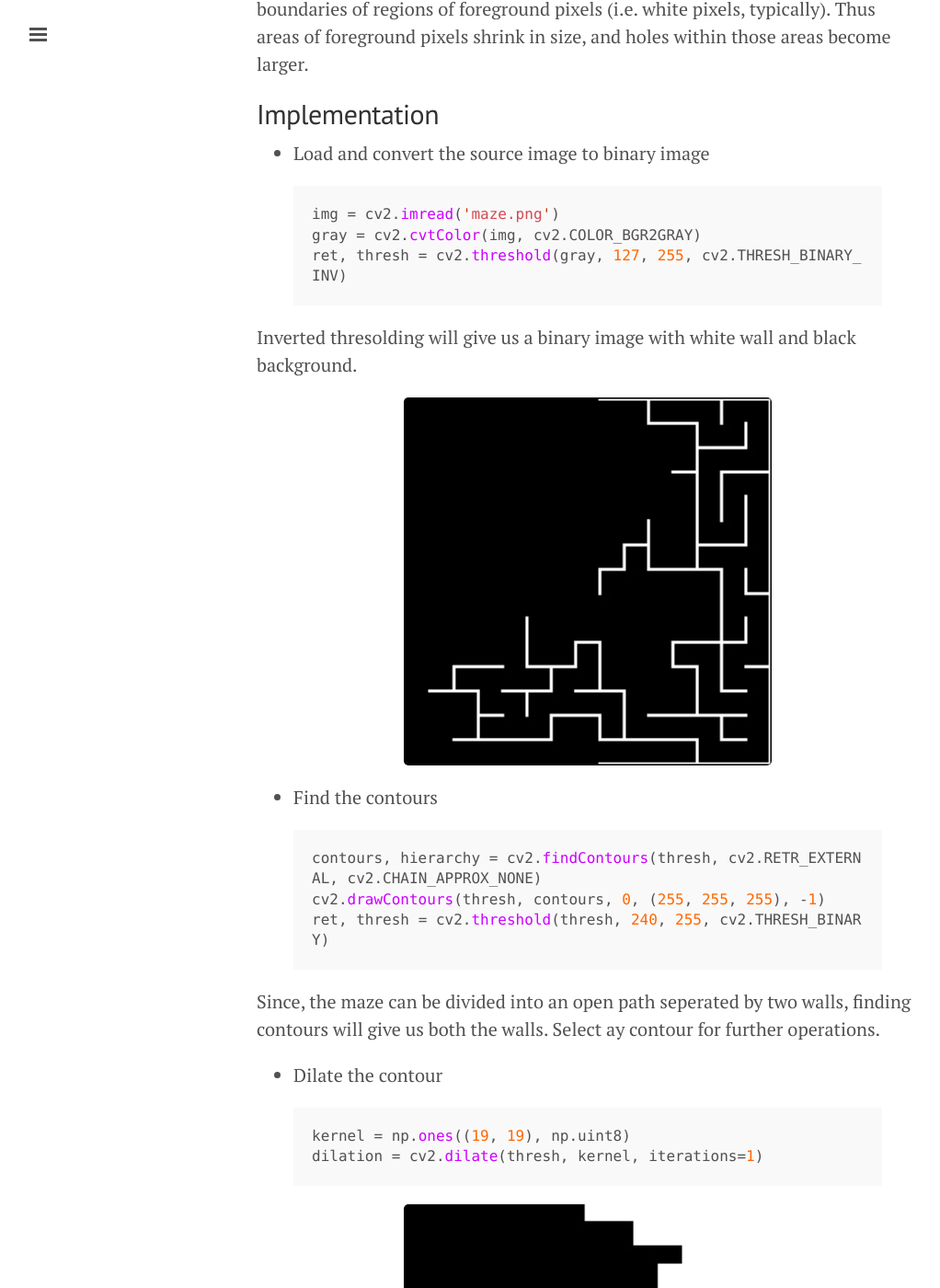
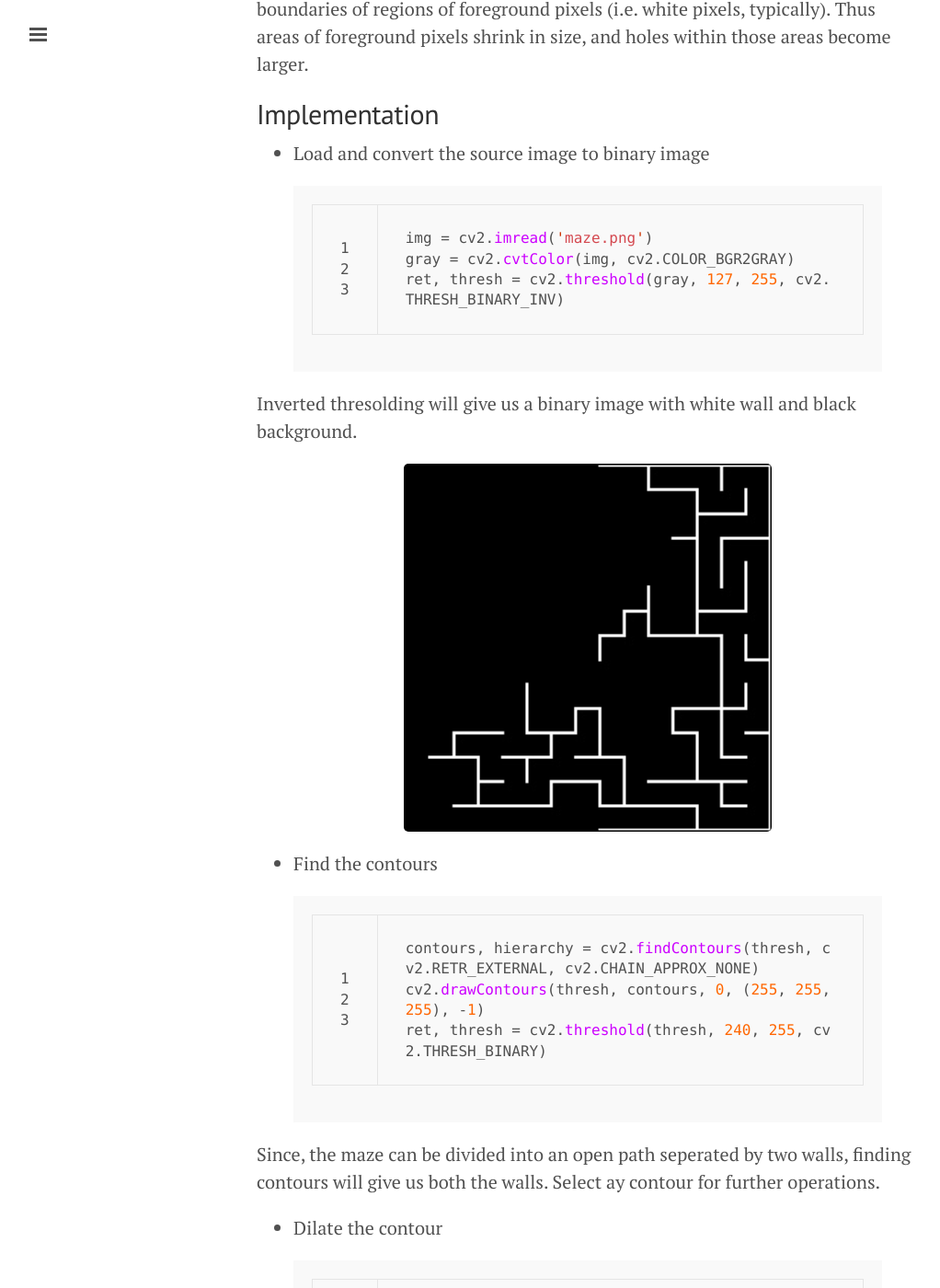
Before and after one commit to IshankGulati/ishankgulati.github.io, a Jekyll site: the page built from _posts/2015-11-19-Maze Solver.md, in a window 1280 px wide and 1400 px high, scrolled down 1580 px. Shown: the whole window at 92% size, without its empty margins (1-1023 px from the left). Built offline with Jekyll 4.4.1, drawn with Linux system fonts in a browser that asks for light colours; nearby versions of some CDN libraries; Markdown is read by kramdown in place of the engine named in the settings; comment, search, counter and statistics services are not loaded; some of the changed text lies outside the part shown.

Commit message:
post correction

```diff
--- a/_posts/2015-11-19-Maze Solver.md
+++ b/_posts/2015-11-19-Maze Solver.md
@@ -31,7 +31,7 @@ Erosion is the second morphological operator. It is also applied to binary image
 
 * Load and convert the source image to binary image
 
-{% highlight python %}
+{% highlight python linenos %}
 img = cv2.imread('maze.png')
 gray = cv2.cvtColor(img, cv2.COLOR_BGR2GRAY)
 ret, thresh = cv2.threshold(gray, 127, 255, cv2.THRESH_BINARY_INV)
@@ -43,7 +43,7 @@ Inverted thresolding will give us a binary image with white wall and black backg
 
 * Find the contours
 
-{% highlight python %}
+{% highlight python linenos %}
 contours, hierarchy = cv2.findContours(thresh, cv2.RETR_EXTERNAL, cv2.CHAIN_APPROX_NONE)
 cv2.drawContours(thresh, contours, 0, (255, 255, 255), -1)
 ret, thresh = cv2.threshold(thresh, 240, 255, cv2.THRESH_BINARY)
@@ -53,7 +53,7 @@ Since, the maze can be divided into an open path seperated by two walls, finding
 
 * Dilate the contour
 
-{% highlight python %}
+{% highlight python linenos %}
 kernel = np.ones((19, 19), np.uint8)
 dilation = cv2.dilate(thresh, kernel, iterations=1)
 {% endhighlight %}
@@ -62,7 +62,7 @@ dilation = cv2.dilate(thresh, kernel, iterations=1)
 
 * Erode the Dilated image by same amount
 
-{% highlight python %}
+{% highlight python linenos %}
 kernel = np.ones((19, 19), np.uint8)
 erosion = cv2.erode(dilation, kernel, iterations=1)
 {% endhighlight %}
@@ -71,7 +71,7 @@ erosion = cv2.erode(dilation, kernel, iterations=1)
 
 * Find diff of two images
 
-{% highlight python %}
+{% highlight python linenos %}
 diff = cv2.absdiff(dilation,erosion)
 {% endhighlight %}
 
@@ -81,7 +81,7 @@ The absolute difference of two images will give us the solution of maze.
 
 * Draw the obtained path on source images
 
-{% highlight python %}
+{% highlight python linenos %}
 b, g, r = cv2.split(img)
 mask_inv = cv2.bitwise_not(diff)
 
```
Also changed, not shown: _posts/2015-11-23-The Pool Game.md (+19 -7 lines).
